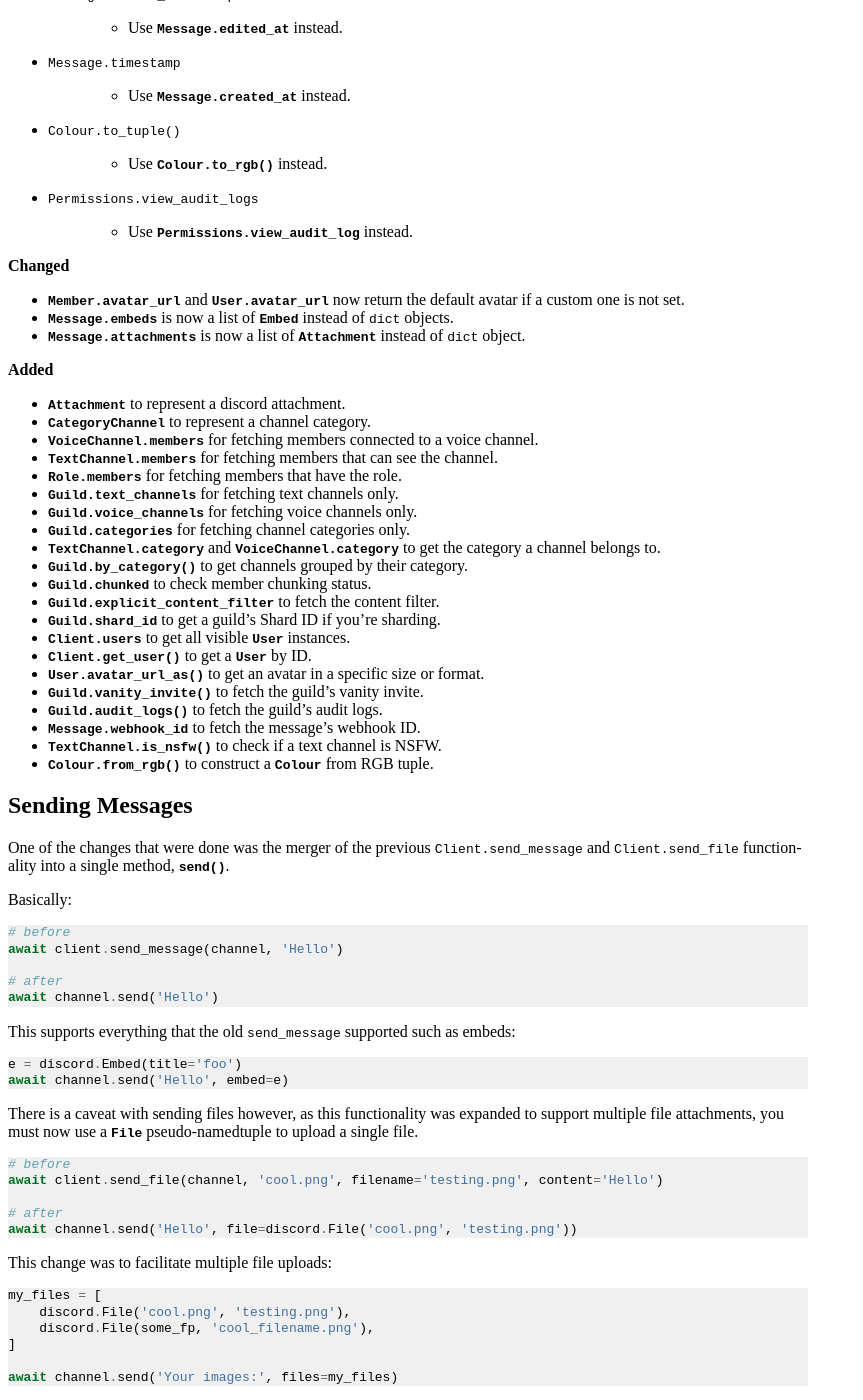
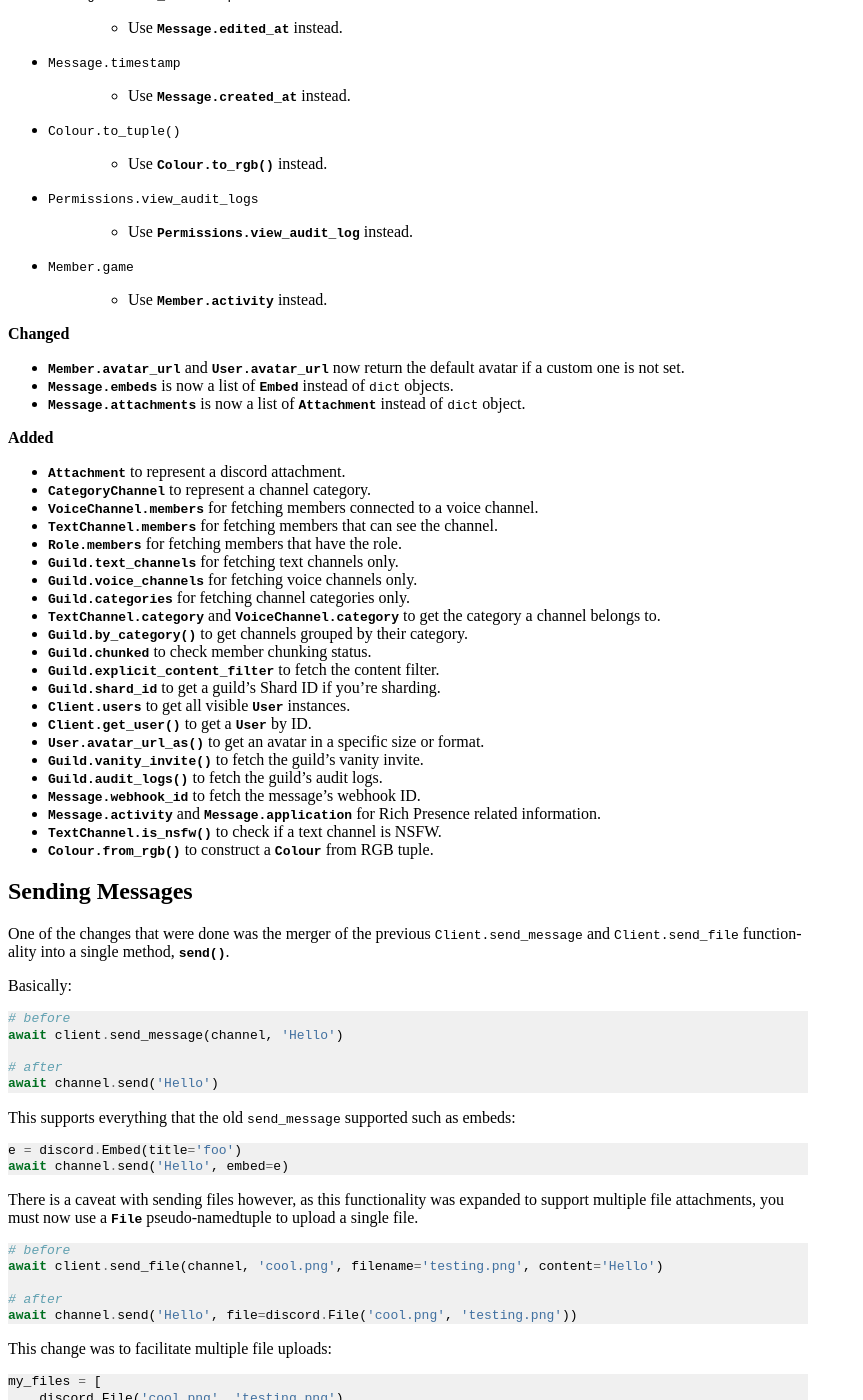
Before and after one commit to spartacus0816/dsbot, a Sphinx documentation site: the page built from docs/migrating.rst, in a window 1280 px wide and 1400 px high, scrolled down 4637 px. Shown: the whole window, without its empty margins (0-863 px from the left). Built offline with Sphinx 7.4.7, drawn with Linux system fonts in a browser that asks for light colours.

Commit message:
Add some documentation for the Game to Activity breaking change.

```diff
--- a/docs/migrating.rst
+++ b/docs/migrating.rst
@@ -357,6 +357,10 @@ They will be enumerated here.
 
     - Use :attr:`Permissions.view_audit_log` instead.
 
+- ``Member.game``
+
+    - Use :attr:`Member.activity` instead.
+
 **Changed**
 
 - :attr:`Member.avatar_url` and :attr:`User.avatar_url` now return the default avatar if a custom one is not set.
@@ -384,6 +388,7 @@ They will be enumerated here.
 - :meth:`Guild.vanity_invite` to fetch the guild's vanity invite.
 - :meth:`Guild.audit_logs` to fetch the guild's audit logs.
 - :attr:`Message.webhook_id` to fetch the message's webhook ID.
+- :attr:`Message.activity` and :attr:`Message.application` for Rich Presence related information.
 - :meth:`TextChannel.is_nsfw` to check if a text channel is NSFW.
 - :meth:`Colour.from_rgb` to construct a :class:`Colour` from RGB tuple.
 
```
